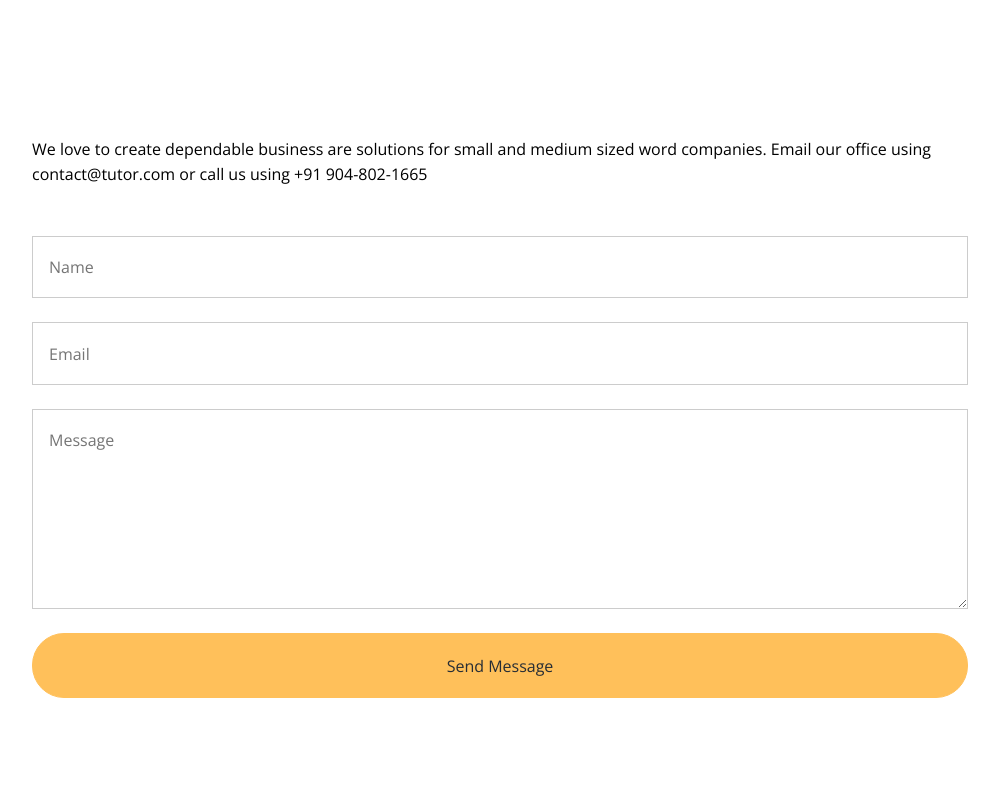
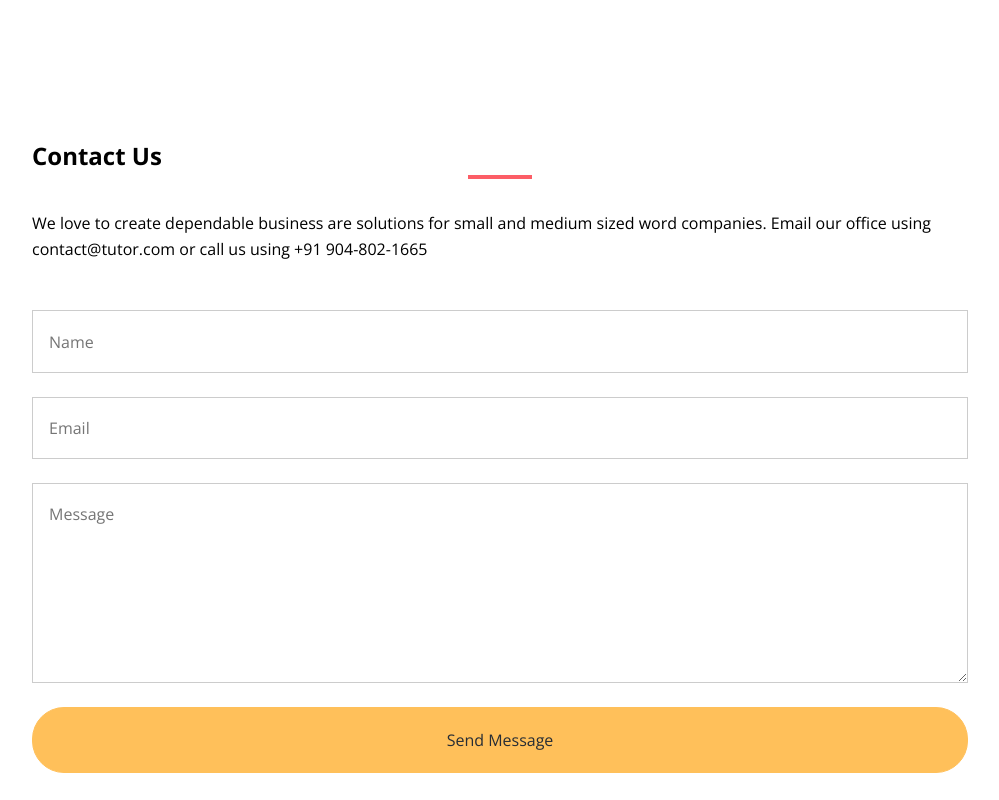
Before and after one commit to amalthomas1996/Project-One, a plain HTML site: page index.html in a window 1280 px wide. Shown: the part 7640-8440 px from the top of the page, without its empty margins (140-1139 px from the left). Drawn offline with nearby package versions, Linux system fonts and the light colour scheme.

Commit message:
contact us heading

```diff
--- a/index.html
+++ b/index.html
@@ -478,8 +478,17 @@
   </section>
 
 
+
+
+
+
   <section class="contact-form section">
-    <div class="container-sm">
+
+    <div class=" container-sm">
+      <div class="details-content ">
+        <h1>Contact Us</h1>
+        <div class="heading-border"></div>
+
         <p>
           We love to create dependable business are solutions for small and
           medium sized word companies. Email our office using
```
Lines whose indentation alone changed are shown as unchanged.
